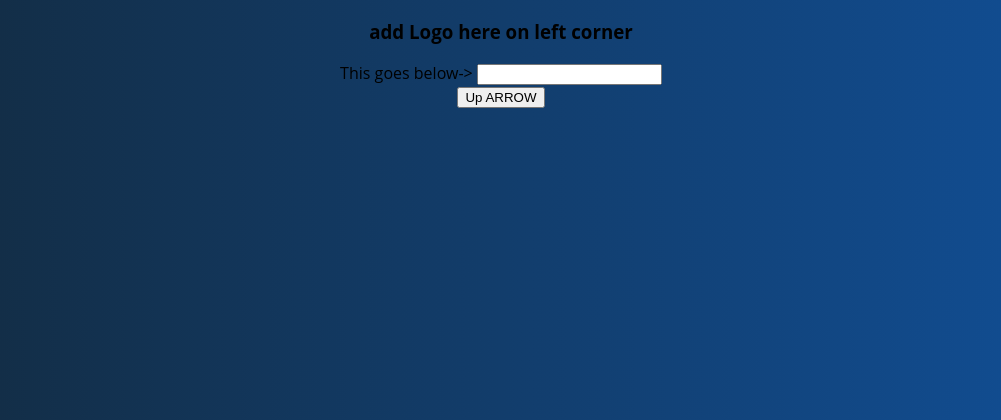
After one commit to Bostonian02/IntAIke, a Flask app: template templates/chat.html in a window 1280 px wide. The commit adds this page. Shown: the top 420 px of the page, without its empty margins (139-1140 px from the left). Run offline with Flask 3, Linux system fonts and the light colour scheme; the template is opened without the code that fills it, so the values that code supplies are empty.

Commit message:
Reorganize files to templates folder

```diff
--- /dev/null
+++ b/templates/chat.html
@@ -0,0 +1,31 @@
+<!DOCTYPE html>
+<!--[if lt IE 7]>      <html class="no-js lt-ie9 lt-ie8 lt-ie7"> <![endif]-->
+<!--[if IE 7]>         <html class="no-js lt-ie9 lt-ie8"> <![endif]-->
+<!--[if IE 8]>         <html class="no-js lt-ie9"> <![endif]-->
+<!--[if gt IE 8]>      <html class="no-js"> <!--<![endif]-->
+<html>
+    <head>
+        <meta charset="utf-8">
+        <meta http-equiv="X-UA-Compatible" content="IE=edge">
+        <title>Int-AI-ke</title>
+        <meta name="description" content="">
+        <meta name="viewport" content="width=device-width, initial-scale=1">
+        <link rel="preconnect" href="https://fonts.googleapis.com">
+        <link rel="preconnect" href="https://fonts.gstatic.com" crossorigin>
+        <link href="https://fonts.googleapis.com/css2?family=Montserrat:ital,wght@1,600&display=swap" rel="stylesheet">
+        <link rel="stylesheet" href="styles.css">
+    </head>
+    <body>
+            <div id="topBar">
+                <h3>add Logo here on left corner</h3>
+            </div>
+
+            <div id="inputBar">
+               This goes below->
+               <input type="text" id="userInput"><br>
+               <button type="button">Up ARROW</button>
+            </div>
+
+
+    </body>
+</html>
--- a/templates/input.html
+++ b/templates/input.html
@@ -55,7 +55,7 @@
                 </div>
                 <br><br>
                 <button class="roundButton playfair" onclick="alert('Type = '+document.getElementById('caseType').value)">Confirm</button>
-                <a class="roundButton playfair" href="referrals.html">Don't See Your Case Type?</a>
+                <a class="roundButton playfair" href="http://127.0.0.1:5000/referrals">Don't See Your Case Type?</a>
             </form>
             <div id="ButtonBox">
             </div>
--- a/referrals.html
+++ b/templates/referrals.html
@@ -10,13 +10,13 @@
         <link rel="preconnect" href="https://fonts.gstatic.com" crossorigin>
         <link href="https://fonts.googleapis.com/css2?family=Open+Sans:wght@600&family=Playfair+Display:wght@400;500;600;700&display=swap" rel="stylesheet">
         <link rel="icon" href="https://brand.umich.edu/assets/brand/style-guide/logo-guidelines/U-M_Logo-Hex.png" type="image/x-icon" />
-        <link rel="stylesheet" href="stylesheets/styles.css">
+        <link rel="stylesheet" href="{{ url_for('static', filename='stylesheets/styles.css') }}">
     </head>
     <body>
             <div id="logoBox">
                 <h1 class="playfair white">Don't See Your Case Type? Don't Worry</h1>
                 <h1 class="yellow">Your Logo Here</h1>
-                <p id="plug" class="white openSans">A (potential) <img id="Mmlogo" src="images/Morgan and Morgan Logo.svg"/> technology</p>
+                <p id="plug" class="white openSans">A (potential) <img id="Mmlogo" src="{{ url_for('static', filename='images/Morgan and Morgan Logo.svg')}}"/> technology</p>
             </div>
         <script src="" async defer></script>
     </body>
```
